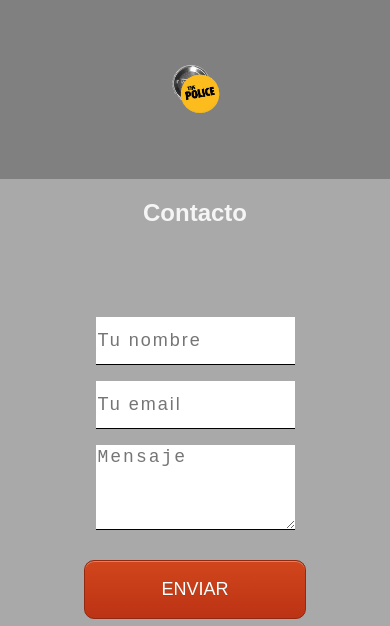
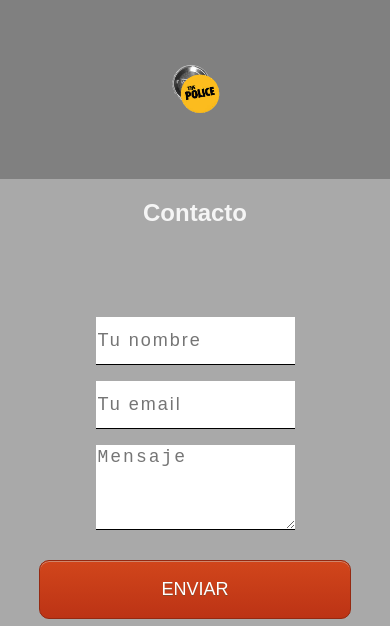
Before and after one commit to fpaterson/thepolicecodoacodo, a plain HTML site: page index.html in a window 390 px wide. Shown: the part 4814-5440 px from the top of the page. Drawn offline with Linux system fonts and the light colour scheme; grey boxes are pictures that could not be loaded; a script that the page names is missing; a web font is replaced by a local one.

Commit message:
Ancho botones
Igualé el ancho de los botones para dispositivos móviles.

```diff
--- a/estilos.css
+++ b/estilos.css
@@ -378,8 +378,10 @@ cuando se usa max-width se expresa en términos de mobile first*/
         max-width: 100%;
     }
 
+   /*asigno ancho en móviles porque si no, no son de igual tamaño*/
     .button-container button {
         margin-top: 10px;
+        width: 80%;
     }
 
     footer p {
```
